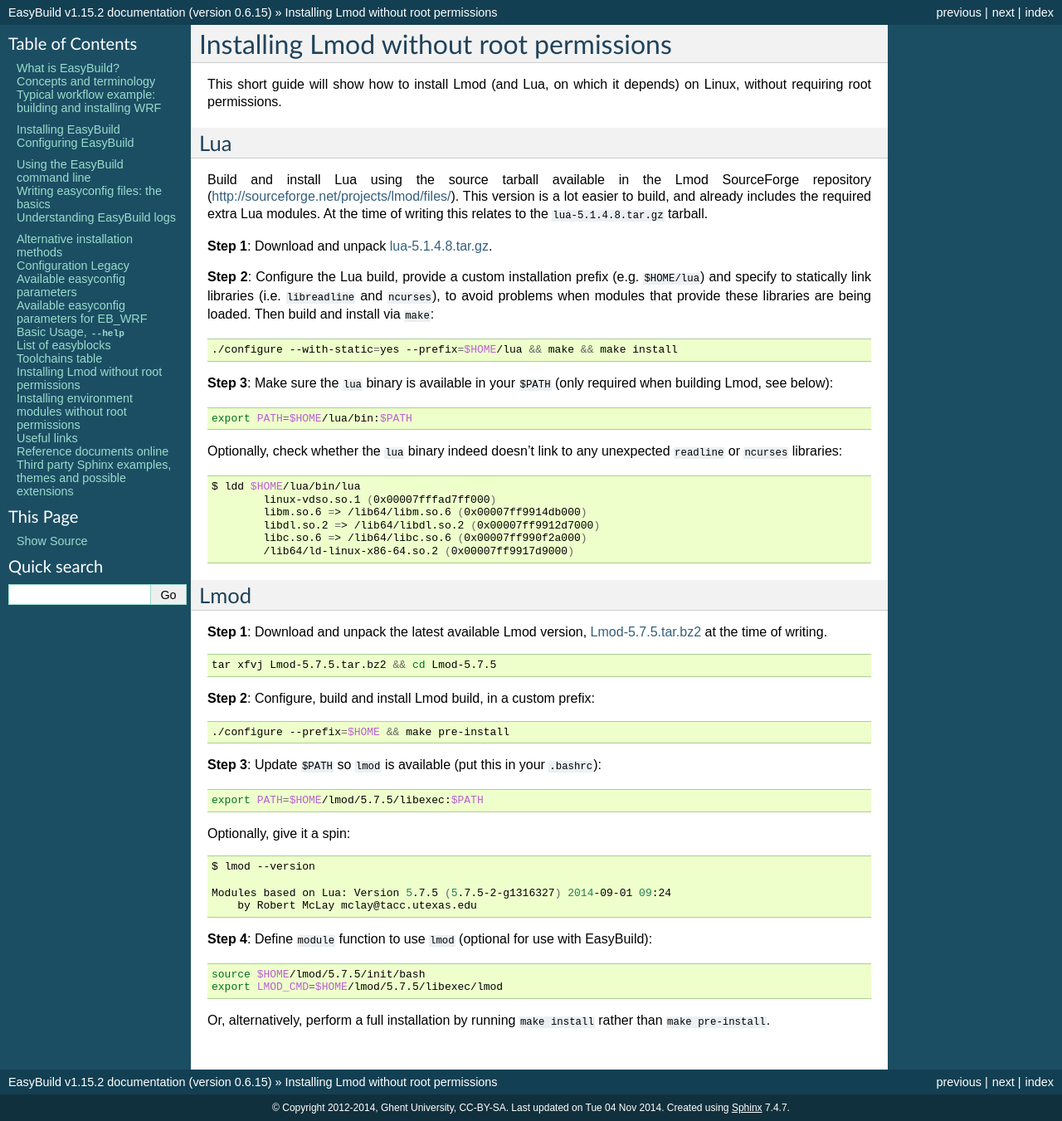
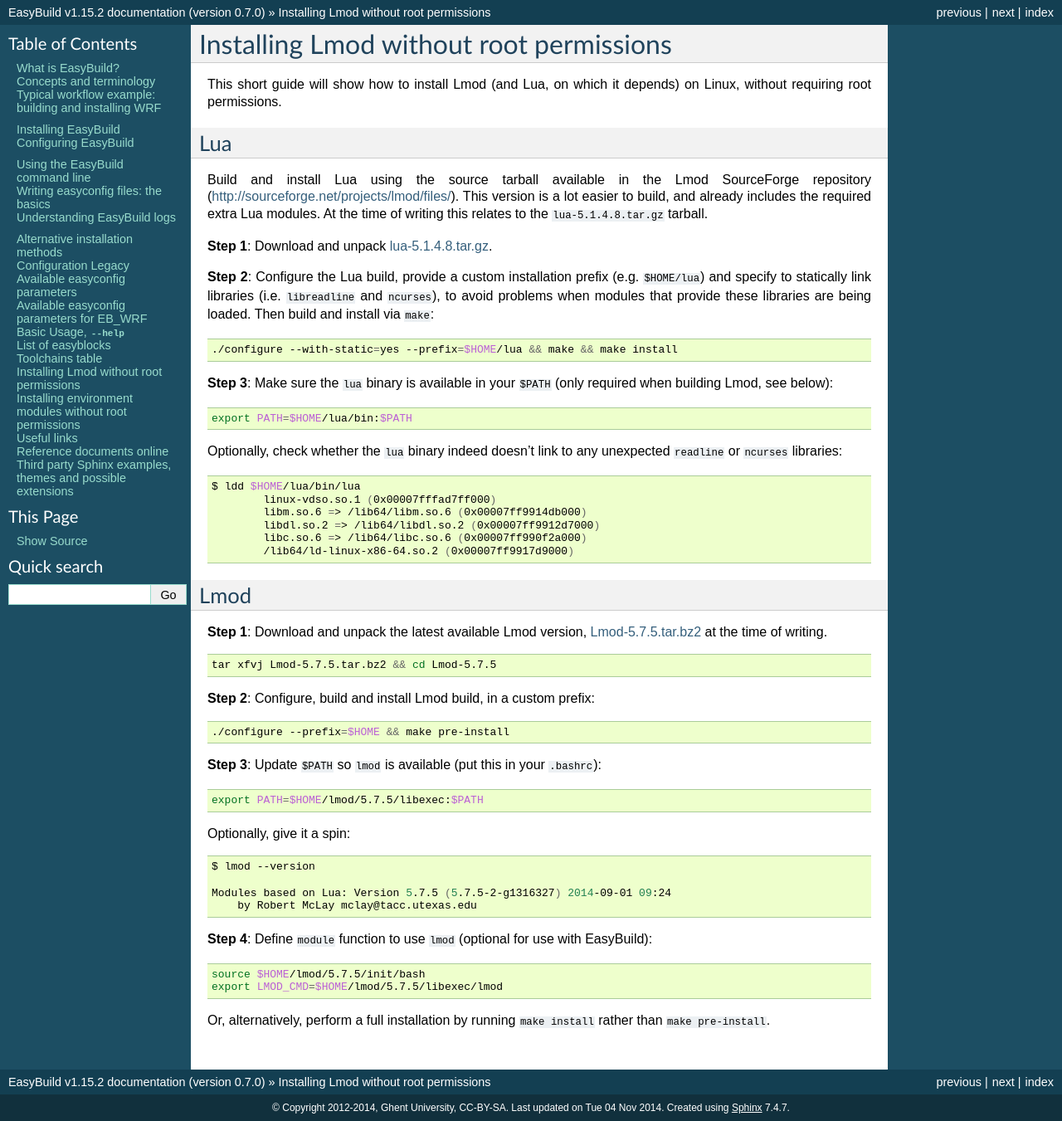
Before and after one commit to easybuilders/easybuild, a Sphinx documentation site: the page built from docs/Installing-Lmod-without-root-permissions.rst, in a window 1280 px wide. Shown: the whole page at 83% size. Built offline with Sphinx 7.4.7, drawn with Linux system fonts in a browser that asks for light colours.

Commit message:
bump version

```diff
--- a/docs/conf.py
+++ b/docs/conf.py
@@ -43,7 +43,7 @@
 # The short X.Y version.
 version = '1.15.2'  # this is meant to reference the version of EasyBuild
 # The full version, including alpha/beta/rc tags.
-release = '0.6.15'  # this is meant to reference the version of the documentation itself
+release = '0.7.0'  # this is meant to reference the version of the documentation itself
 
 # There are two options for replacing |today|: either, you set today to some
 # non-false value, then it is used:
```
